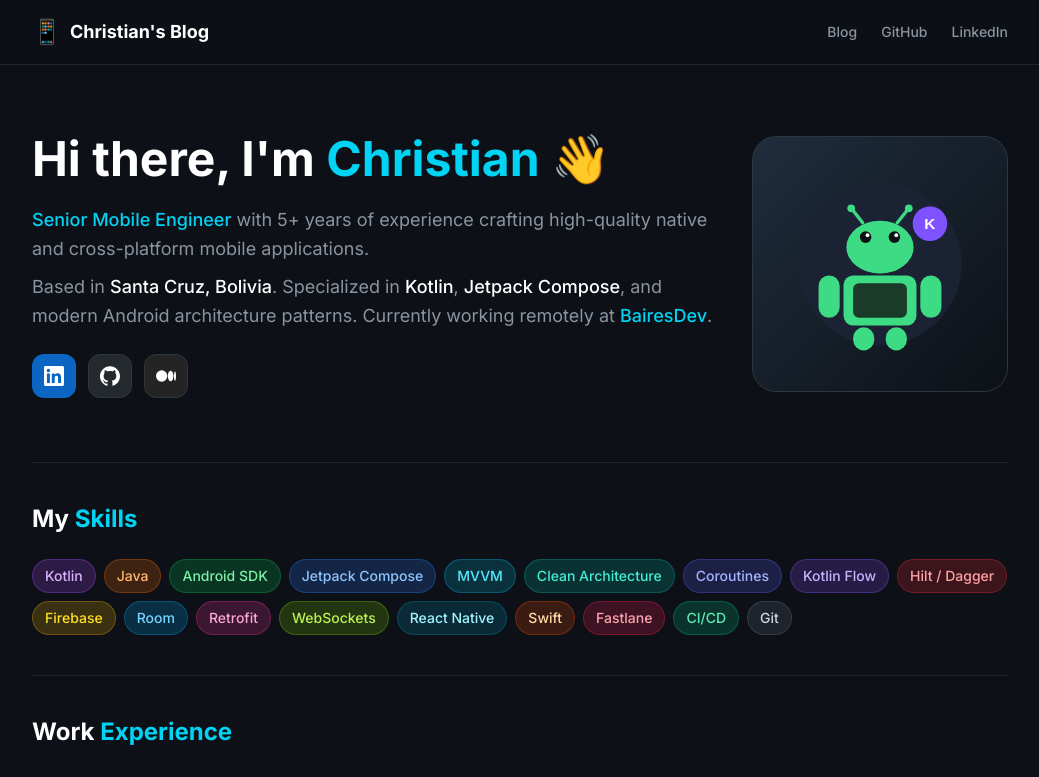
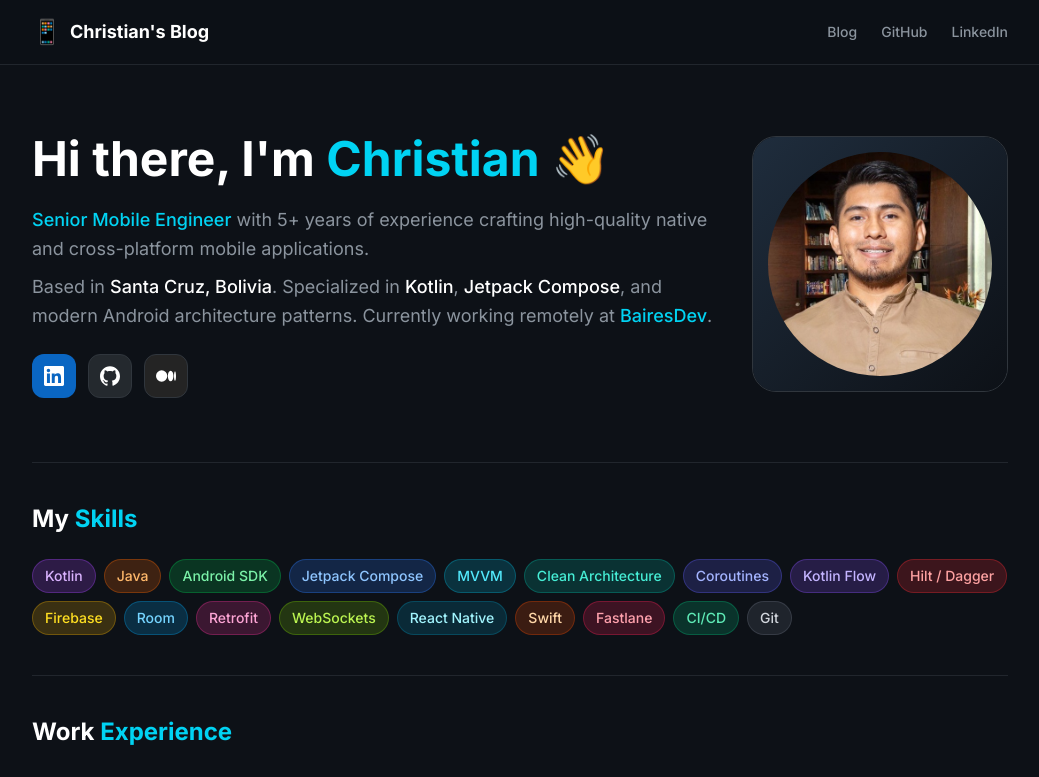
Before and after one commit to electricpants01/locoto-innovations-homepage, an Astro site: page / in a window 1280 px wide. Shown: the top 777 px of the page, without its empty margins (120-1159 px from the left). Built offline with nearby package versions, Linux system fonts and the light colour scheme; Astro itself is replaced by a stand-in of ours.

Commit message:
added my photo in the home page

```diff
--- a/src/pages/index.astro
+++ b/src/pages/index.astro
@@ -276,40 +276,13 @@ const projects = [
 
       <!-- Avatar Side -->
       <div class="flex-shrink-0 flex items-center justify-center">
-        <div class="relative w-56 h-56 md:w-64 md:h-64 rounded-3xl overflow-hidden bg-gradient-to-br from-[#1f2d3d] to-[#0d1117] border border-[#30363d] flex items-center justify-center">
-          <!-- Android Developer Avatar SVG -->
-          <svg viewBox="0 0 200 200" xmlns="http://www.w3.org/2000/svg" class="w-48 h-48">
-            <!-- Background circle glow -->
-            <circle cx="100" cy="100" r="85" fill="#1a2234"/>
-            <!-- Android Robot Body -->
-            <!-- Head -->
-            <rect x="65" y="55" width="70" height="55" rx="35" fill="#3DDC84"/>
-            <!-- Eyes -->
-            <circle cx="85" cy="72" r="6" fill="#0d1117"/>
-            <circle cx="115" cy="72" r="6" fill="#0d1117"/>
-            <circle cx="87" cy="70" r="2" fill="white"/>
-            <circle cx="117" cy="70" r="2" fill="white"/>
-            <!-- Antennae -->
-            <line x1="82" y1="57" x2="70" y2="42" stroke="#3DDC84" stroke-width="3.5" stroke-linecap="round"/>
-            <circle cx="70" cy="42" r="4" fill="#3DDC84"/>
-            <line x1="118" y1="57" x2="130" y2="42" stroke="#3DDC84" stroke-width="3.5" stroke-linecap="round"/>
-            <circle cx="130" cy="42" r="4" fill="#3DDC84"/>
-            <!-- Body -->
-            <rect x="62" y="112" width="76" height="52" rx="10" fill="#3DDC84"/>
-            <!-- Body screen/detail -->
-            <rect x="72" y="120" width="56" height="36" rx="6" fill="#1a3a2a"/>
-            <!-- Code symbol on screen -->
-            <text x="100" y="143" text-anchor="middle" font-family="monospace" font-size="14" fill="#3DDC84"></></text>
-            <!-- Arms -->
-            <rect x="36" y="112" width="22" height="44" rx="11" fill="#3DDC84"/>
-            <rect x="142" y="112" width="22" height="44" rx="11" fill="#3DDC84"/>
-            <!-- Legs -->
-            <rect x="72" y="166" width="22" height="24" rx="11" fill="#3DDC84"/>
-            <rect x="106" y="166" width="22" height="24" rx="11" fill="#3DDC84"/>
-            <!-- Kotlin K badge -->
-            <circle cx="152" cy="58" r="18" fill="#7F52FF"/>
-            <text x="152" y="64" text-anchor="middle" font-family="Arial" font-weight="bold" font-size="16" fill="white">K</text>
-          </svg>
+                <div class="relative w-56 h-56 md:w-64 md:h-64 rounded-3xl overflow-hidden border border-[#30363d] flex items-center justify-center">
+          <div class="absolute inset-0 bg-gradient-to-br from-[#1f2d3d] to-[#0d1117]"></div>
+          <img
+            src="/profile.jpeg"
+            alt="Christian Torrico"
+            class="relative w-48 h-48 md:w-56 md:h-56 rounded-full object-cover z-10"
+          />
         </div>
       </div>
     </section>
```
Also changed, not shown: profile.jpeg (added), public/profile.jpeg (added).
